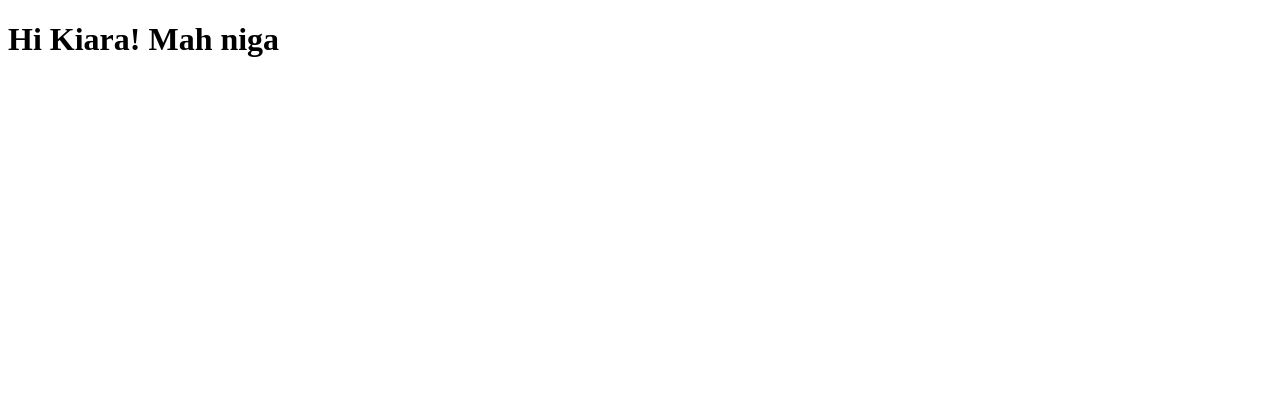
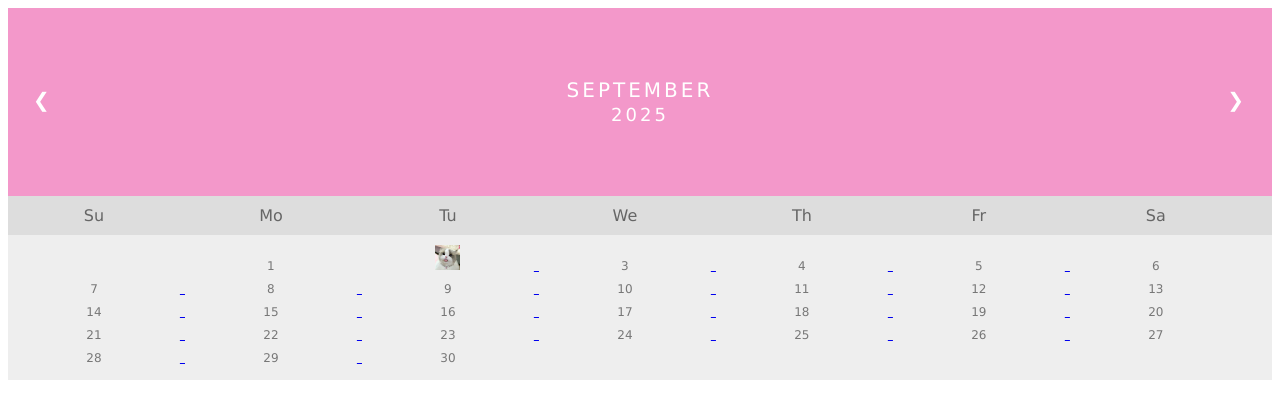
Before and after one commit to kzragodo/kzragodo.github.io, a plain HTML site: page index.html in a window 1280 px wide. Drawn offline with Linux system fonts and the light colour scheme.

Commit message:
Add files via upload

```diff
--- a/index.html
+++ b/index.html
@@ -1,11 +1,147 @@
 <!DOCTYPE html>
-<html lang="en">
+<html>
 <head>
-    <meta charset="UTF-8">
-    <meta name="viewport" content="width=device-width, initial-scale=1.0">
-    <title>Document</title>
+<style>
+* {box-sizing: border-box;}
+ul {list-style-type: none;}
+body {font-family: Verdana, sans-serif;}
+
+.month {
+  padding: 70px 25px;
+  width: 100%;
+  background: #f398ca;
+  text-align: center;
+}
+
+.month ul {
+  margin: 0;
+  padding: 0;
+}
+
+.month ul li {
+  color: white;
+  font-size: 20px;
+  text-transform: uppercase;
+  letter-spacing: 3px;
+}
+
+.month .prev {
+  float: left;
+  padding-top: 10px;
+}
+
+.month .next {
+  float: right;
+  padding-top: 10px;
+}
+
+.weekdays {
+  margin: 0;
+  padding: 10px 0;
+  background-color: #ddd;
+}
+
+.weekdays li {
+  display: inline-block;
+  width: 13.6%;
+  color: #666;
+  text-align: center;
+}
+
+.days {
+  padding: 10px 0;
+  background: #eee;
+  margin: 0;
+}
+
+.days li {
+  list-style-type: none;
+  display: inline-block;
+  width: 13.6%;
+  text-align: center;
+  margin-bottom: 5px;
+  font-size:12px;
+  color: #777;
+}
+
+.days li .active {
+  padding: 5px;
+  background: #f398ca;
+  color: white !important
+}
+
+/* Add media queries for smaller screens */
+@media screen and (max-width:720px) {
+  .weekdays li, .days li {width: 13.1%;}
+}
+
+@media screen and (max-width: 420px) {
+  .weekdays li, .days li {width: 12.5%;}
+  .days li .active {padding: 2px;}
+}
+
+@media screen and (max-width: 290px) {
+  .weekdays li, .days li {width: 12.2%;}
+}
+</style>
 </head>
 <body>
-    <h1>Hi Kiara! Mah niga</h1>
+
+<div class="month">
+  <ul>
+    <li class="prev">&#10094;</li>
+    <li class="next">&#10095;</li>
+    <li>
+      September<br>
+      <span style="font-size:18px">2025</span>
+    </li>
+  </ul>
+</div>
+
+<ul class="weekdays">
+  <li>Su</li>
+  <li>Mo</li>
+  <li>Tu</li>
+  <li>We</li>
+  <li>Th</li>
+  <li>Fr</li>
+  <li>Sa</li>
+
+</ul>
+
+<ul class="days">
+   <li></li>
+  <li>1</li>
+  <li><a href="profile.html" target="_blank"><img src="cat.jpg" alt="meow" style="height: 25px; width: 25px;"></li>
+  <li>3</li>
+  <li>4</li>
+  <li>5</li>
+  <li>6</li>
+  <li>7</li>
+  <li>8</li>
+  <li>9</li>
+  <li>10</li>
+  <li>11</li>
+  <li>12</li>
+  <li>13</li>
+  <li>14</li>
+  <li>15</li>
+  <li>16</li>
+  <li>17</li>
+  <li>18</li>
+  <li>19</li>
+  <li>20</li>
+  <li>21</li>
+  <li>22</li>
+  <li>23</li>
+  <li>24</li>
+  <li>25</li>
+  <li>26</li>
+  <li>27</li>
+  <li>28</li>
+  <li>29</li>
+  <li>30</li>
+</ul>
+
 </body>
 </html>
```
Also changed, not shown: profile.html (added, +106 -0 lines), cat.jpg (added).
